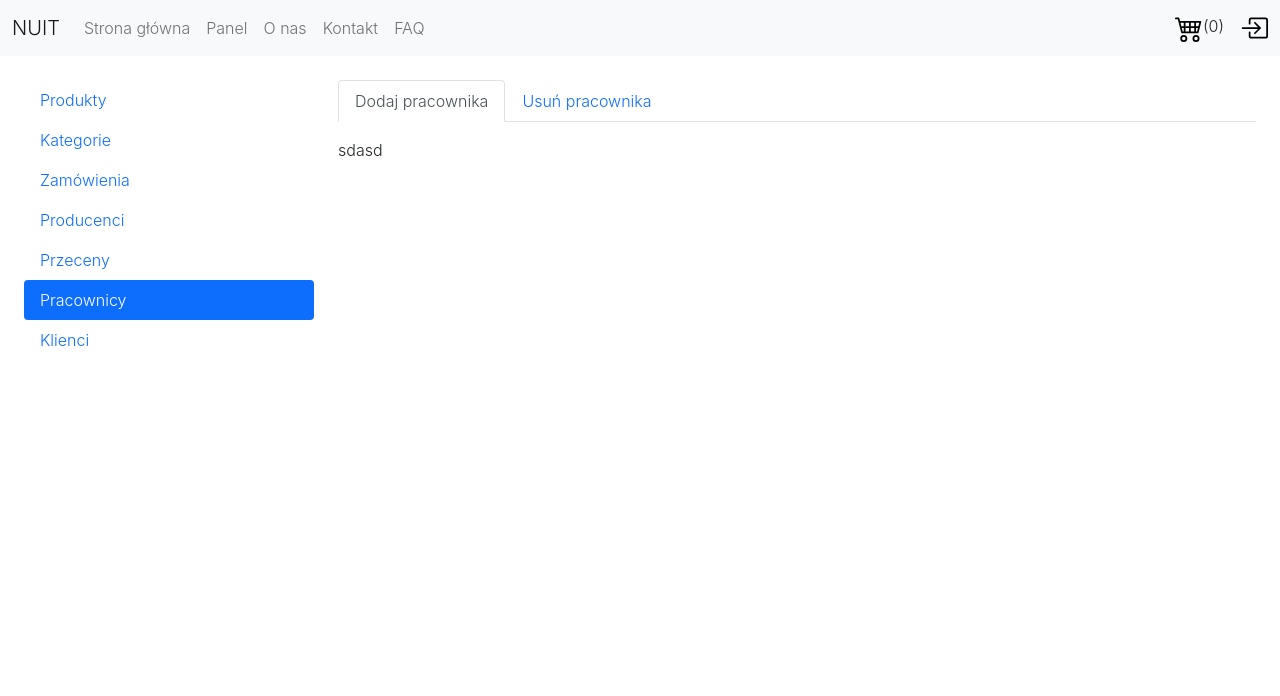
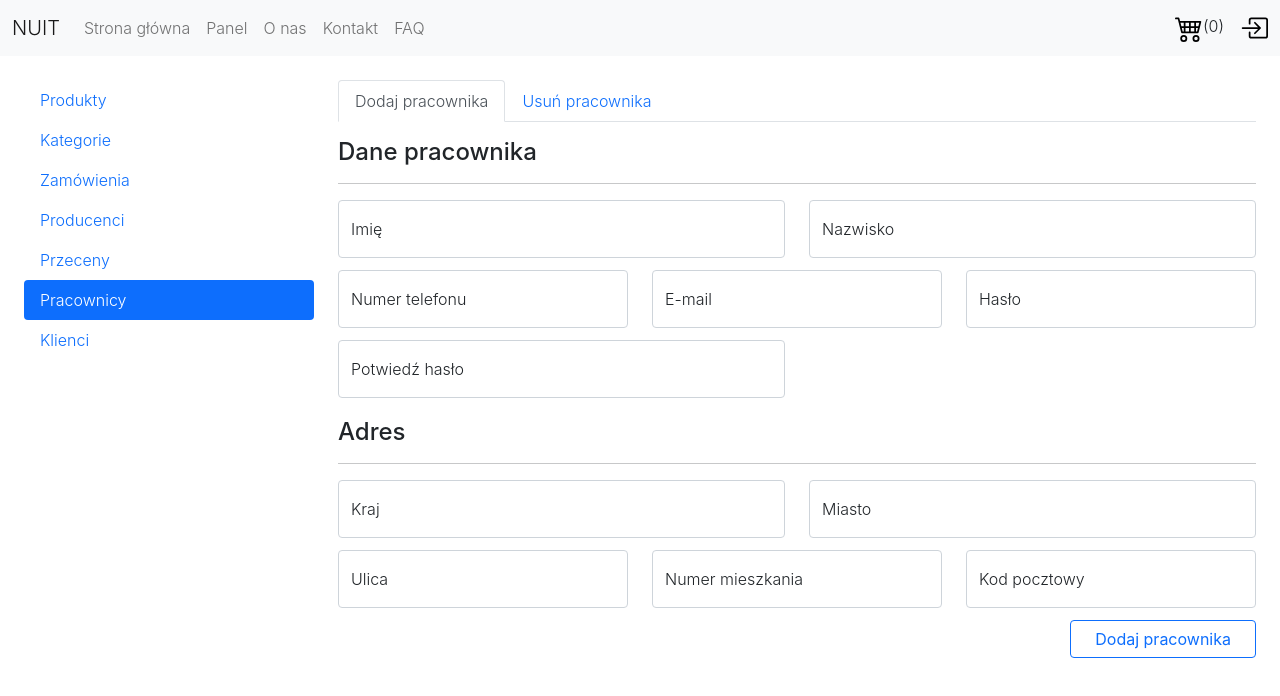
Before and after one commit to bdaf/Internet_shop, a React (Create React App) app in the folder frontend/: page /panel in a window 1280 px wide. Both pictures are taken after a click on the tab "Pracownicy". Shown: the top 696 px of the page. Built offline with nearby package versions, Linux system fonts and the light colour scheme; no server answers.

Commit message:
make registarion worker

```diff
--- a/frontend/src/pages/EmployeePanel/EmployeePanel.js
+++ b/frontend/src/pages/EmployeePanel/EmployeePanel.js
@@ -6,6 +6,7 @@ import Navbar from "../../components/Navbar/Navbar";
 import AddCategory from "./components/Category/AddCategory";
 import DeleteCategory from "./components/Category/DeleteCategory";
 import EditCategory from "./components/Category/EditCategory";
+import AddEmployee from "./components/Employee/AddEmployee";
 import Orders from "./components/Orders/Orders";
 import AddProducer from "./components/Producer/AddProducer";
 import DeleteProducer from "./components/Producer/DeletePoducer";
@@ -108,7 +109,7 @@ const EmployeePanel = () => {
                                 <Tab.Pane eventKey="employee">
                                     <Tabs defaultActiveKey="add" id="uncontrolled-tab-example" className="mb-3">
                                         <Tab eventKey="add" title="Dodaj pracownika">
-                                            sdasd
+                                            <AddEmployee onChange={setUpdateData} />
                                         </Tab>
                                         <Tab eventKey="delate" title="Usuń pracownika" >
                                             fadfdsfdsgwethwtegefadfdsfdsgwethwtegefadfdsfdsgwethwtege
--- /dev/null
+++ b/frontend/src/pages/EmployeePanel/components/Employee/AddEmployee.js
@@ -0,0 +1,162 @@
+import React, { useState } from 'react';
+import axios from 'axios';
+import { Row, Col, Form, FloatingLabel, Button, Alert } from "react-bootstrap";
+
+const AddEmployee = (props) => {
+    // Costumer
+    const [name, setName] = useState('');
+    const [surname, setSurname] = useState('');
+    const [phone, setPhone] = useState('');
+    const [email, setEmail] = useState('');
+    const [password, setPassword] = useState('');
+    const [confirmPassword, setConfirmPassword] = useState('')
+
+    // Address
+    const [country, setCountry] = useState('');
+    const [city, setCity] = useState('');
+    const [street, setStreet] = useState('');
+    const [houseNumber, setHouseNumber] = useState('');
+    const [postCode, setPostCode] = useState('');
+
+    const [feedback, setFeedback] = useState(null)
+
+    const submitHandler = async (event) => {
+        event.preventDefault();
+
+        console.log('Email: ' + email);
+        console.log('Password: ' + password);
+        console.log('Confirm Password: ' + confirmPassword);
+        const newEmployee = {
+            userName: email,
+                name: name,
+            surname: surname,
+            email: email,
+            password: password,
+            phoneNumber: phone,
+            houseNumber: houseNumber,
+            street: street,
+            country: country,
+            townName: city,
+            postCode: postCode,
+            role: "WORKER"
+        }
+        await axios.post("http://localhost:8888/worker/registration", newEmployee).then((response) => {
+            if (response.status === 200)
+                setFeedback(
+                    <Alert variant="success">
+                        Konto dla pracownika {newEmployee.name} zostało utworzone!
+                        <p>Na E-mail'u: {newEmployee.email} wysłano link z aktywacją konta.</p>
+                    </Alert>
+                )
+            else
+                setFeedback(
+                    <Alert variant="danger">
+                        Nie udało się stworzyć konta dla pracownika {newEmployee.name}!
+                    </Alert>
+                )
+        }).catch((e) => {
+            setFeedback(
+                <Alert variant="danger">
+                    Nie udało się stworzyć konta dla pracownika {newEmployee.name}!
+                </Alert>
+            )
+            })
+        setName('')
+        setSurname('')
+        setPhone('')
+        setEmail('')
+        setPassword('')
+        setConfirmPassword('')
+        setCountry('')
+        setCity('')
+        setStreet('')
+        setHouseNumber('')
+        setPostCode('')
+
+    };
+
+    return (
+        <>
+            <Form onSubmit={(e) => submitHandler(e)}>
+                {feedback}
+                <h4>Dane pracownika</h4>
+                <hr />
+                <Row className="mb-2">
+                    <Col xs={12} md={6}>
+                        <FloatingLabel className="mb-1" controlId="floatingPassword" label="Imię">
+                            <Form.Control type="text" placeholder="Imię" onChange={(e) => setName(e.target.value)} value={name} />
+                        </FloatingLabel>
+                    </Col>
+                    <Col xs={12} md={6}>
+                        <FloatingLabel className="mb-1" controlId="floatingPassword" label="Nazwisko">
+                            <Form.Control type="text" placeholder="Nazwisko" onChange={(e) => setSurname(e.target.value)} value={surname}/>
+                        </FloatingLabel>
+                    </Col>
+                </Row>
+                <Row className="mb-2">
+                    <Col xs={12} md={4}>
+                        <FloatingLabel controlId="floatingPassword" label="Numer telefonu">
+                            <Form.Control type="text" placeholder="Numer telefonu" onChange={(e) => setPhone(e.target.value)} value={phone}/>
+                        </FloatingLabel>
+                    </Col>
+                    <Col xs={12} md={4}>
+                        <FloatingLabel className="mb-1" controlId="floatingPassword" label="E-mail">
+                            <Form.Control type="text" placeholder="E-mail" onChange={(e) => setEmail(e.target.value)} value={email}/>
+                        </FloatingLabel>
+                    </Col>
+                    <Col xs={12} md={4}>
+                        <FloatingLabel className="mb-1" controlId="floatingPassword" label="Hasło">
+                            <Form.Control type="text" placeholder="Hasło" onChange={(e) => setPassword(e.target.value)} value={password}/>
+                        </FloatingLabel>
+                    </Col>
+                </Row>
+                <Row className="mb-3">
+
+                    <Col xs={12} md={6}>
+                        <FloatingLabel className="mb-1" controlId="floatingPassword" label="Potwiedź hasło">
+                            <Form.Control type="text" placeholder="Potwiedź hasło" onChange={(e) => setConfirmPassword(e.target.value)} value={confirmPassword}/>
+                        </FloatingLabel>
+                    </Col>
+                </Row>
+                <h4>Adres</h4>
+                <hr />
+                <Row className="mb-2">
+                    <Col xs={12} md={6}>
+                        <FloatingLabel className="mb-1" controlId="floatingPassword" label="Kraj">
+                            <Form.Control type="text" placeholder="Kraj" onChange={(e) => setCountry(e.target.value)} value={country}/>
+                        </FloatingLabel>
+                    </Col>
+                    <Col xs={12} md={6}>
+                        <FloatingLabel className="mb-1" controlId="floatingPassword" label="Miasto">
+                            <Form.Control type="text" placeholder="Miasto" onChange={(e) => setCity(e.target.value)} value={city}/>
+                        </FloatingLabel>
+                    </Col>
+                </Row>
+                <Row className="mb-2">
+                    <Col xs={12} md={4}>
+                        <FloatingLabel className="mb-1" controlId="floatingPassword" label="Ulica">
+                            <Form.Control type="text" placeholder="Ulica" onChange={(e) => setStreet(e.target.value)} value={street}/>
+                        </FloatingLabel>
+                    </Col>
+                    <Col xs={12} md={4}>
+                        <FloatingLabel className="mb-1" controlId="floatingPassword" label="Numer mieszkania">
+                            <Form.Control type="text" placeholder="Numer mieszkania" onChange={(e) => setHouseNumber(e.target.value)} value={houseNumber}/>
+                        </FloatingLabel>
+                    </Col>
+                    <Col xs={12} md={4}>
+                        <FloatingLabel controlId="floatingPassword" label="Kod pocztowy">
+                            <Form.Control type="text" placeholder="Kod pocztowy" onChange={(e) => setPostCode(e.target.value)} value={postCode}/>
+                        </FloatingLabel>
+                    </Col>
+                </Row>
+                <div className="d-flex justify-content-end">
+                    <Button className="ps-4 pe-4" variant="outline-primary" type="submit">
+                        Dodaj pracownika
+                    </Button>
+                </div>
+            </Form>
+        </>
+    );
+}
+
+export default AddEmployee
```
Also changed, not shown: 1 other file (tests, documents, lock files or other folders).
